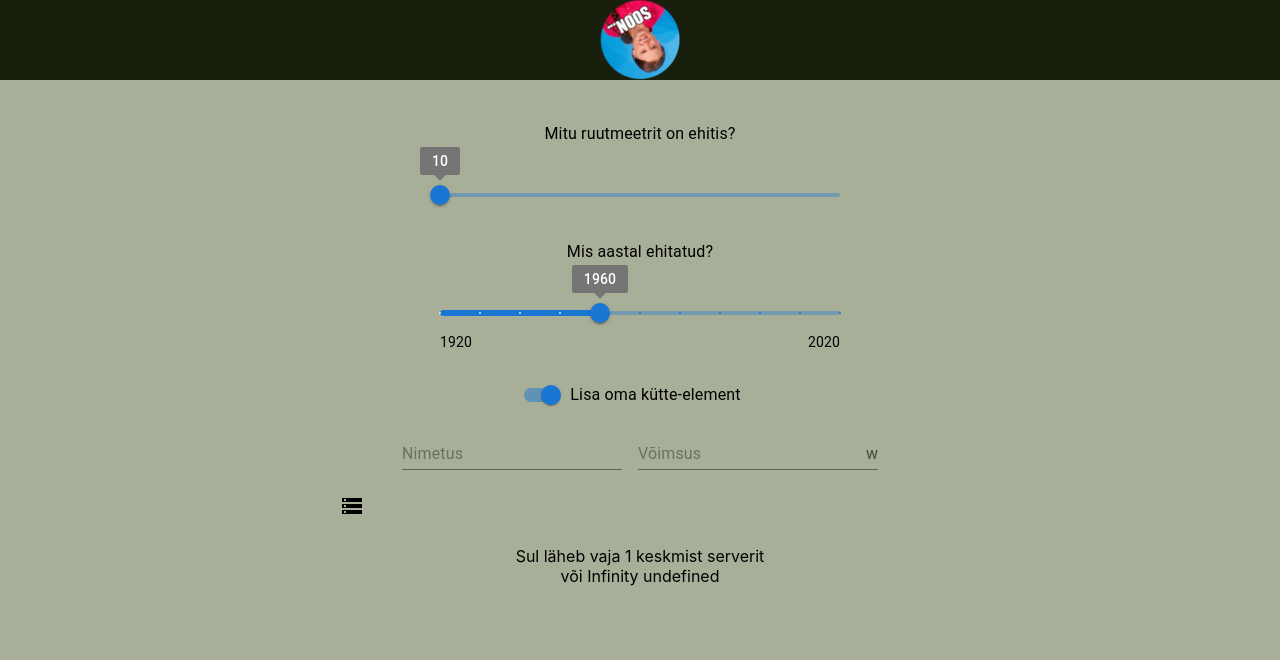
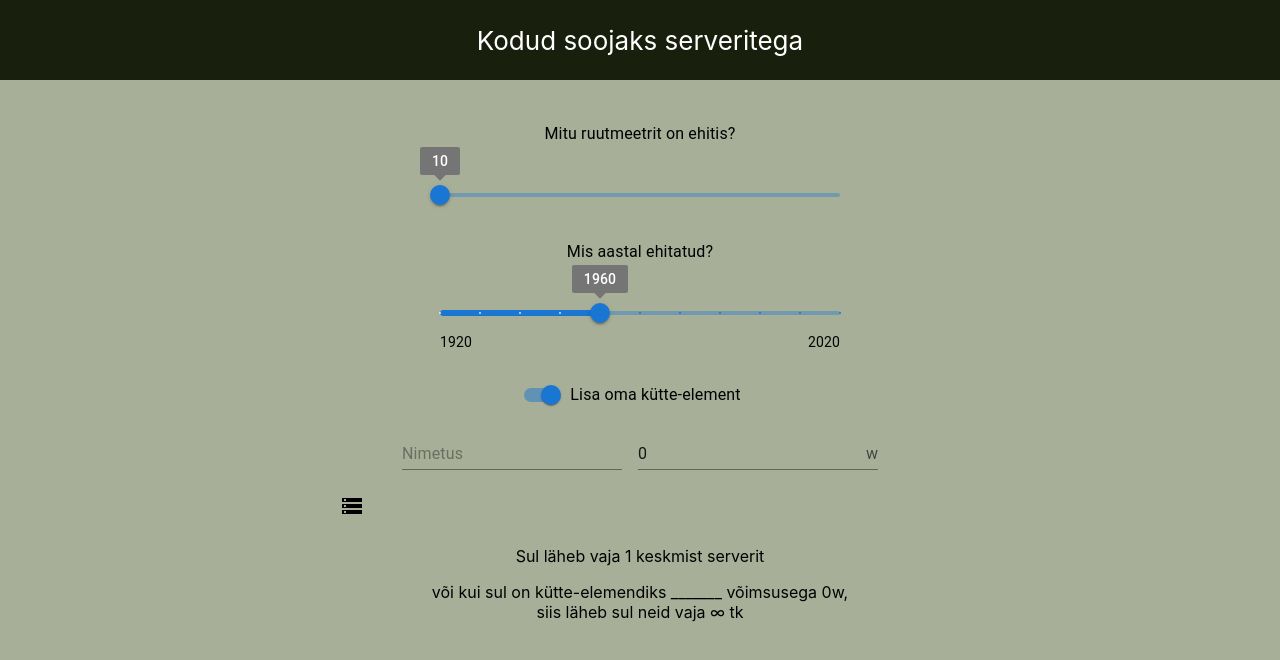
Before and after one commit to margusarm/hdy, a React (Create React App) app: page / in a window 1280 px wide. Both pictures are taken after a click on the label "Lisa oma kütte-element". Shown: the top 660 px of the page. Built offline with nearby package versions, Linux system fonts and the light colour scheme.

Commit message:
veidi paremaks

```diff
--- a/src/App.tsx
+++ b/src/App.tsx
@@ -1,20 +1,19 @@
-import React, { useState } from 'react';
-//import logo from './logo.svg';
-import logo from './greta_soon_big.png'
+import { useState } from 'react';
+//import logo from './greta_soon_big.png'
 import './App.css';
 import Box from '@mui/material/Box';
-import { Button, FilledInput, FormControl, FormControlLabel, FormHelperText, Grid2 as Grid, Input, InputAdornment, OutlinedInput, Slider, Stack, Switch, TextField, Typography } from '@mui/material';
+import { FormControlLabel, Grid2 as Grid, Input, InputAdornment, Slider, Stack, Switch, Typography } from '@mui/material';
 import StorageIcon from '@mui/icons-material/Storage';
 
 function App() {
 
   const [area, setArea] = useState<number | null>(10)
   const [constructionYear, setConstructionYear] = useState<number>(1960)
-  const [ownPower, setOwnpower] = useState<number | null>(null)
-  const [ownHeaterName, setOwnHeaterName] = useState<string | undefined>(undefined)
+  const [ownPower, setOwnpower] = useState<number | null>(0)
+  const [ownHeaterName, setOwnHeaterName] = useState<string | undefined>('')
   const [ownSwitch, setOwnSwitchChecked] = useState<boolean>(false);
 
-  const calculateQty = (power: number | null) => {
+  const calculateQty = (power: number | null): number | string => {
     let yearFactor;
 
     switch (true) {
@@ -47,20 +46,18 @@ function App() {
 
     const icons = Math.max(Math.ceil(((calcArea * yearFactor) / 365 / calcPower)), 0);
     console.log(icons)
-    return icons;
+    return icons !== Infinity ? icons : '\u221E';
   }
 
   const iconCount = calculateQty(420);
-  const halogenCount = calculateQty(54);
-  const chickenCount = calculateQty(15);
-  const cowCount = calculateQty(3000);
   const ownHeaterCount = calculateQty(ownPower)
 
   return (
 
     <div className="App">
       <header className="App-header">
-        <img src={logo} className="App-logo" alt="logo" />
+        {/*<img src={logo} className="App-logo" alt="logo" />*/}
+        Kodud soojaks serveritega
       </header>
       <body>
         <Box
@@ -91,7 +88,7 @@ function App() {
                 alignSelf: 'center'
               }}
             >
-                <Typography variant="subtitle1" gutterBottom sx={{mb: 4}}>
+              <Typography variant="subtitle1" gutterBottom sx={{ mb: 4 }}>
                 Mitu ruutmeetrit on ehitis?
               </Typography>
               <Slider
@@ -99,7 +96,7 @@ function App() {
                 max={250}
                 step={5}
                 value={area as number}
-                onChange={(event,newValue) => setArea(newValue as number)}
+                onChange={(event, newValue) => setArea(newValue as number)}
                 valueLabelDisplay='on'
               //marks
               />
@@ -181,14 +178,13 @@ function App() {
                 </Grid>
               ))}
             </Grid>
-            {iconCount != 0 && <Box>
+            {iconCount !== 0 && <Box>
               {`Sul läheb vaja ${iconCount} keskmist serverit`}<br />
-              {ownSwitch && <Box>
-                {`või ${ownHeaterCount} ${ownHeaterName}`}
+              {ownSwitch && <Box><p>
+                {`või kui sul on kütte-elemendiks ${ownHeaterName !== "" ? ownHeaterName : "_______"} võimsusega ${ownPower}w,`}<br />
+                {`siis läheb sul neid vaja ${ownHeaterCount} tk`}
+              </p>
               </Box>}
-
-
-
             </Box>}
 
           </Stack>
```
Lines whose indentation alone changed are shown as unchanged.
